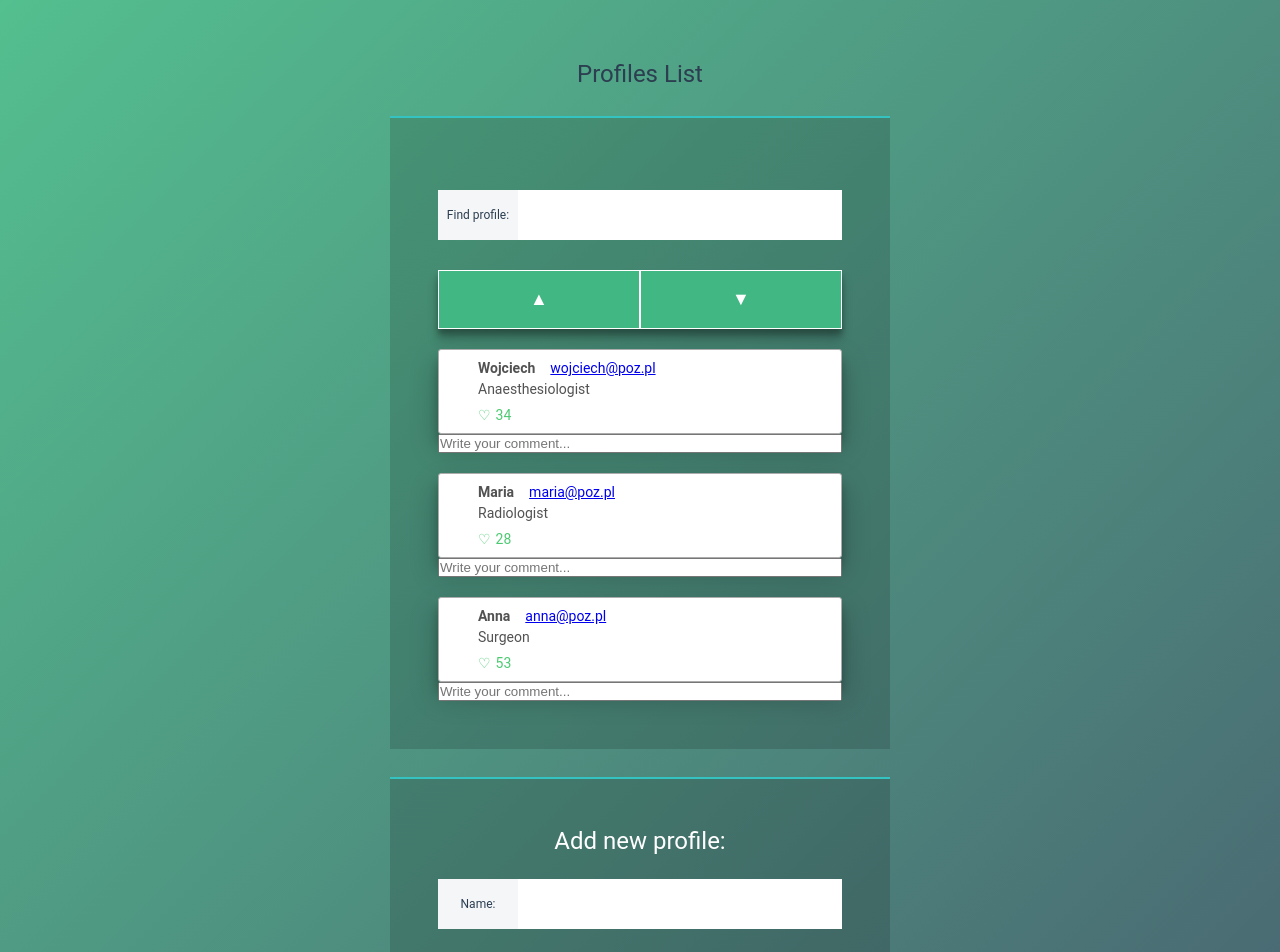
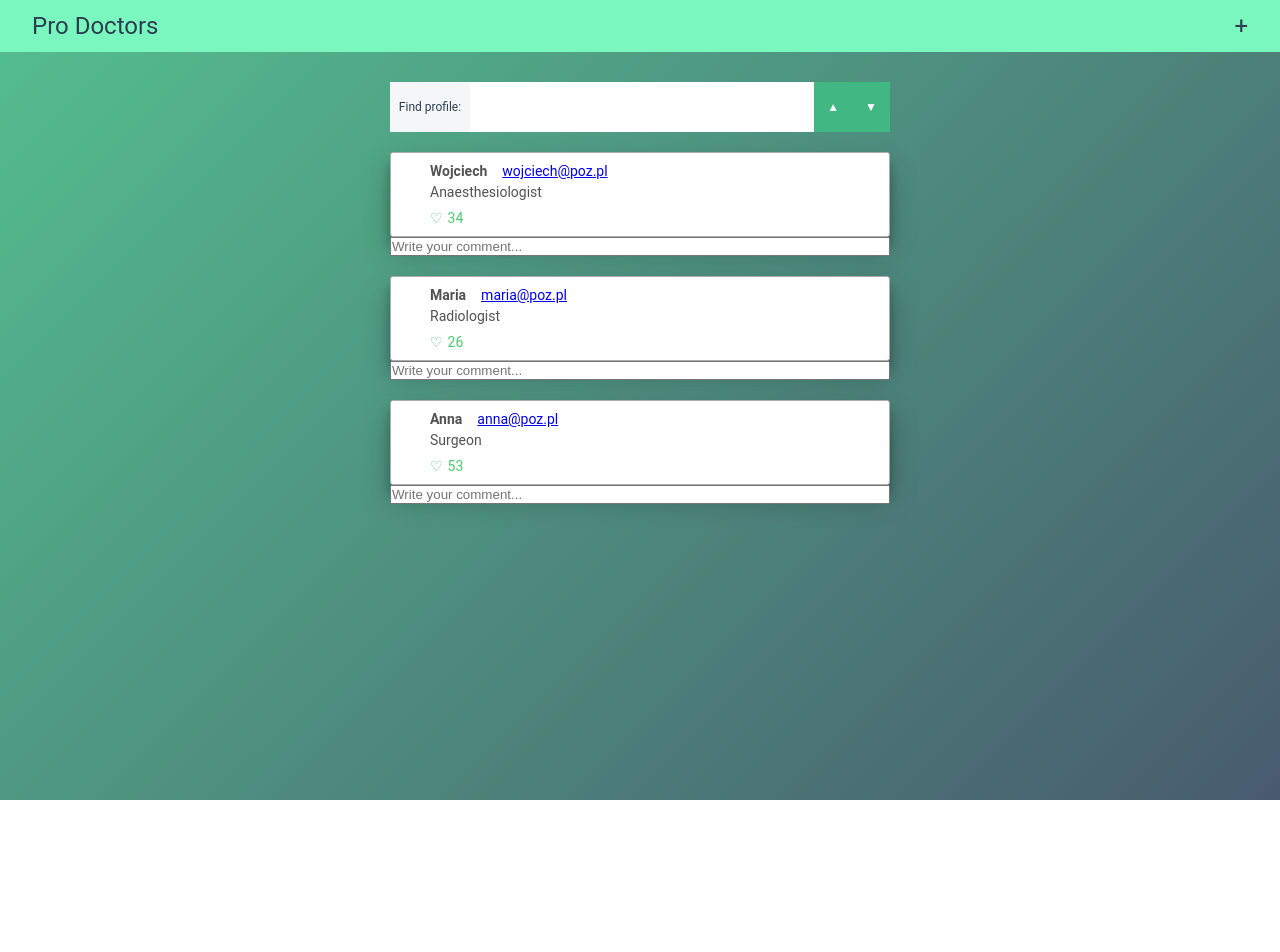
Before and after one commit to elhamhashemii/vue_test2, a Vue app: page / in a window 1280 px wide. Shown: the top 952 px of the page. After the commit the page ends 800 px from the top, so only its background shows below. Built offline with nearby package versions, Linux system fonts and the light colour scheme; some icons are missing.

Commit message:
ui improvement

```diff
--- a/src/App.vue
+++ b/src/App.vue
@@ -1,14 +1,17 @@
 <template>
   <div id="app">
-    <p>Profiles List</p>
-    <div class="section">
+    <div class="flex-row header p-md">
+      <p>Pro Doctors</p>
+      <p @click="showAddNewProfileHandler" class="add-new">+</p>
+    </div>
+    <div class="section" v-if="!showAddNewProfile">
       <div class="flex-row">
         <label class="label" for="filter">Find profile:</label>
         <input class="input" v-model="searchInput" />
-      </div>
-      <div class="buttons">
-        <button @click="sortAsc">▲</button>
-        <button @click="sortDesc">▼</button>
+        <div class="buttons">
+          <button @click="sortAsc">▲</button>
+          <button @click="sortDesc">▼</button>
+        </div>
       </div>
       <ProfileCard
         v-for="profile in filteredProfiles"
@@ -18,7 +21,11 @@
         @likeDislikeHandler="likeDislikeHandler(profile)"
       />
     </div>
-    <AddNewProfile :profiles="profiles" />
+    <AddNewProfile
+      v-if="showAddNewProfile"
+      @closeAddNew="showAddNewProfile = false"
+      :profiles="profiles"
+    />
   </div>
 </template>
 
@@ -50,7 +57,7 @@ export default {
           name: "Maria",
           email: "maria@poz.pl",
           description: "Radiologist",
-          likes: 28,
+          likes: 26,
           userHasLikedProfile: false,
         },
         {
@@ -63,6 +70,7 @@ export default {
         },
       ],
       searchInput: "",
+      showAddNewProfile: false,
     };
   },
 
@@ -87,6 +95,10 @@ export default {
         profile.likes--;
       }
     },
+
+    showAddNewProfileHandler() {
+      this.showAddNewProfile = true;
+    },
   },
 
   computed: {
@@ -96,7 +108,7 @@ export default {
           .toLowerCase()
           .includes(this.searchInput.toLowerCase());
       });
-    }
+    },
   },
 };
 </script>
@@ -111,13 +123,9 @@ export default {
   font-family: "Roboto", helvetica, arial, sans-serif;
   text-align: center;
   color: #2c3e50;
-  padding: 60px;
-  display: flex;
-  align-items: center;
-  justify-content: center;
-  flex-direction: column;
+  padding-bottom: 60px;
   position: relative;
-
+  height: 100vh;
   background: linear-gradient(
     135deg,
     rgba(65, 184, 131, 0.9),
@@ -132,12 +140,11 @@ button {
   padding: 1em;
   width: 100%;
   background-color: #41b883;
-  border: 1px solid;
+  border: 1px solid #41b883;
   color: #fff;
   cursor: pointer;
-  font-size: 0.75em;
+  font-size: 0.5em;
   font-weight: 600;
-  text-shadow: 0 1px 0 rgba(black, 0.2);
 }
 
 .content {
@@ -147,10 +154,10 @@ button {
 .section {
   width: 100%;
   min-width: 500px;
-  padding: 2em;
-  margin-top: 30px;
+  /* padding: 2em; */
+  margin: 30px auto;
   position: relative;
-  background: rgba(0, 0, 0, 0.15);
+  /* background: rgba(0, 0, 0, 0.15); */
 }
 
 @media screen and (min-width: 600px) {
@@ -160,10 +167,6 @@ button {
   }
 }
 
-.header {
-  color: #fff;
-}
-
 .section::before {
   content: "";
   position: absolute;
@@ -171,12 +174,11 @@ button {
   left: 0;
   height: 2px;
   width: 100%;
-  background: #35c3c1;
+  /* background: #35c3c1; */
 }
 
 .flex-row {
   display: flex;
-  margin-top: 1em;
 }
 
 .flex-column {
@@ -219,8 +221,8 @@ button {
 
 .buttons {
   display: flex;
-  box-shadow: 0 10px 10px rgba(0, 0, 0, 0.25), 0 5px 5px rgba(0, 0, 0, 0.22);
-  margin-top: 30px;
+  /* box-shadow: 0 10px 10px rgba(0, 0, 0, 0.25), 0 5px 5px rgba(0, 0, 0, 0.22); */
+  /* margin-top: 30px; */
 }
 
 .profile {
@@ -244,7 +246,7 @@ button {
 .checkbox {
   background: #f5f6f8;
   margin-top: 1.5rem;
-  padding: 0.5rem 1rem;
+  padding: 1rem;
   font-size: 0.8rem;
   text-align: start;
 }
@@ -255,4 +257,22 @@ button {
   font-weight: bold;
   margin: 0.25rem 2rem;
 }
+
+/* UI improvement */
+
+.header {
+  width: 100%;
+  color: #2c3e50;
+  justify-content: space-between;
+  padding: 0.75rem 2rem;
+  background-color: #79f7be;
+}
+
+.m-md {
+  margin-top: 1.5rem;
+}
+
+.add-new {
+  cursor: pointer;
+}
 </style>
--- a/src/components/AddNewProfile.vue
+++ b/src/components/AddNewProfile.vue
@@ -1,7 +1,10 @@
 <template>
   <div class="section">
-    <p class="header">Add new profile:</p>
-    <div class="flex-row">
+    <p class="header p-md flex-row">
+        <span>add new profile</span>
+        <span class="add-new" @click="$emit('closeAddNew')">x</span>
+    </p>
+    <div class="flex-row m-md">
       <label class="label">Name:</label>
       <input
         v-model="name"
@@ -13,7 +16,7 @@
     <span class="invalid-msg" v-if="name !== '' && !validateName"
       >Name can only contains English characters</span
     >
-    <div class="flex-row">
+    <div class="flex-row m-md">
       <label class="label" for="filter">Email:</label>
       <input
         class="input"
@@ -109,6 +112,8 @@ export default {
     },
   },
 
+  emits: ["closeAddNew"],
+
   methods: {
     clearFileds() {
       (this.name = ""), (this.email = ""), (this.checkedSpecialisations = []);
@@ -134,6 +139,7 @@ export default {
       if (this.validateName && this.validateEmail) {
         this.profiles.push(this.newProfile);
         this.clearFileds();
+        this.$emit("closeAddNew");
       } else {
         this.showErrorMessage();
         this.clearFileds();
--- a/src/components/ProfileCard.vue
+++ b/src/components/ProfileCard.vue
@@ -99,6 +99,10 @@ export default {
   margin-left: 5px;
 }
 
+.likes-icon{
+  cursor: pointer;
+}
+
 .comment {
   display: flex;
   width: 100%;
```
